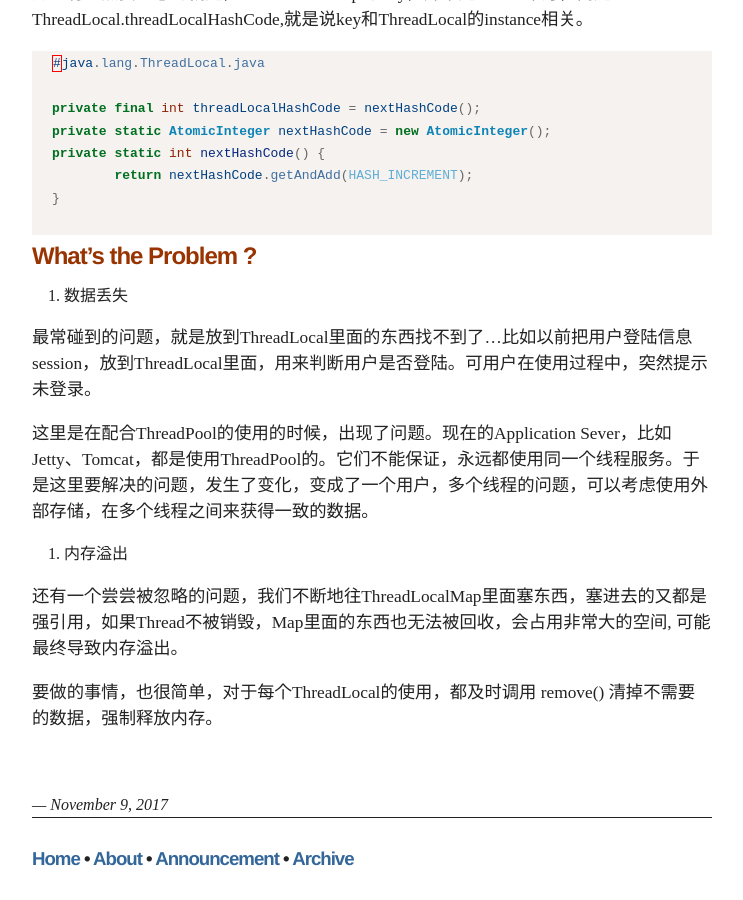
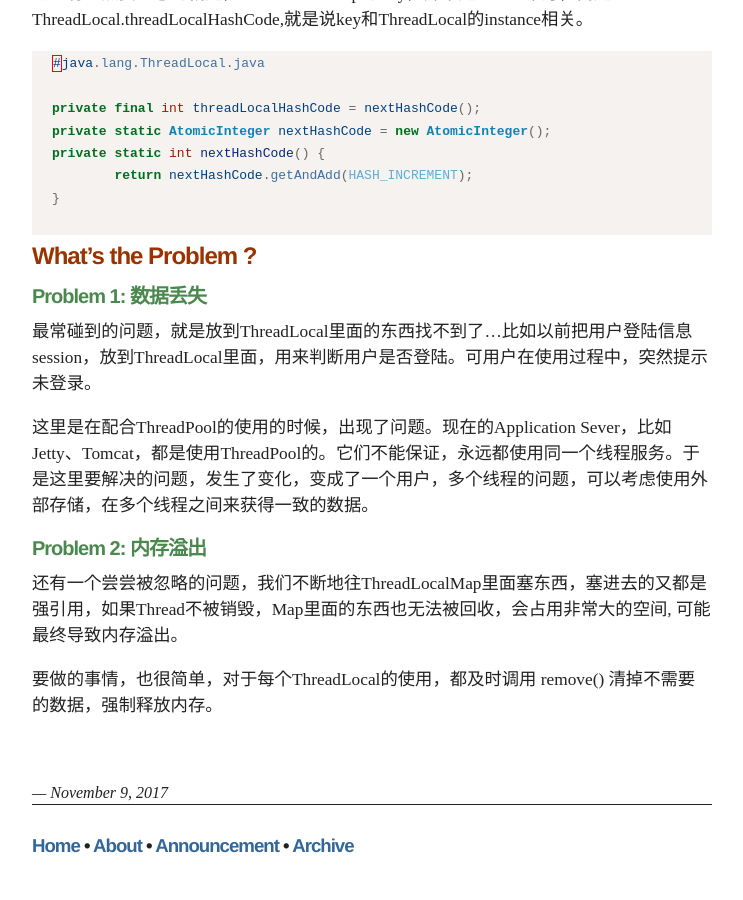
Before and after one commit to villim/villim.github.io, a Jekyll site: the page built from _posts/2017-11-09-threadlocal.md, in a window 1280 px wide and 900 px high, scrolled down 1508 px. Shown: the whole window, without its empty margins (143-886 px from the left). Built offline with Jekyll 4.4.1, drawn with Linux system fonts in a browser that asks for light colours.

Commit message:
new blog: java threadlocal

```diff
--- a/_posts/2017-11-09-threadlocal.md
+++ b/_posts/2017-11-09-threadlocal.md
@@ -72,13 +72,13 @@ private static int nextHashCode() {
 
 ## What's the Problem ?
 
-1. 数据丢失
+### Problem 1: 数据丢失
 
 最常碰到的问题，就是放到ThreadLocal里面的东西找不到了...比如以前把用户登陆信息session，放到ThreadLocal里面，用来判断用户是否登陆。可用户在使用过程中，突然提示未登录。
 
 这里是在配合ThreadPool的使用的时候，出现了问题。现在的Application Sever，比如Jetty、Tomcat，都是使用ThreadPool的。它们不能保证，永远都使用同一个线程服务。于是这里要解决的问题，发生了变化，变成了一个用户，多个线程的问题，可以考虑使用外部存储，在多个线程之间来获得一致的数据。
 
-2. 内存溢出
+### Problem 2: 内存溢出
 
 还有一个尝尝被忽略的问题，我们不断地往ThreadLocalMap里面塞东西，塞进去的又都是强引用，如果Thread不被销毁，Map里面的东西也无法被回收，会占用非常大的空间, 可能最终导致内存溢出。
 
```
